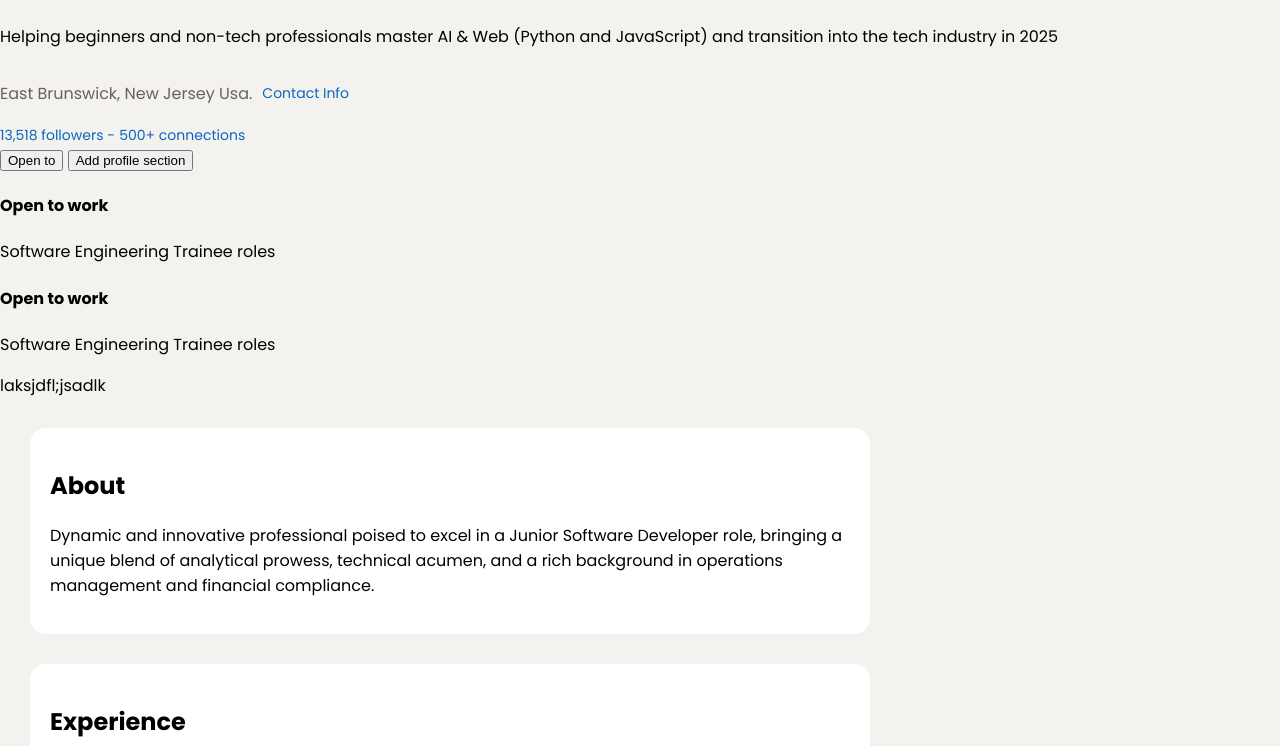
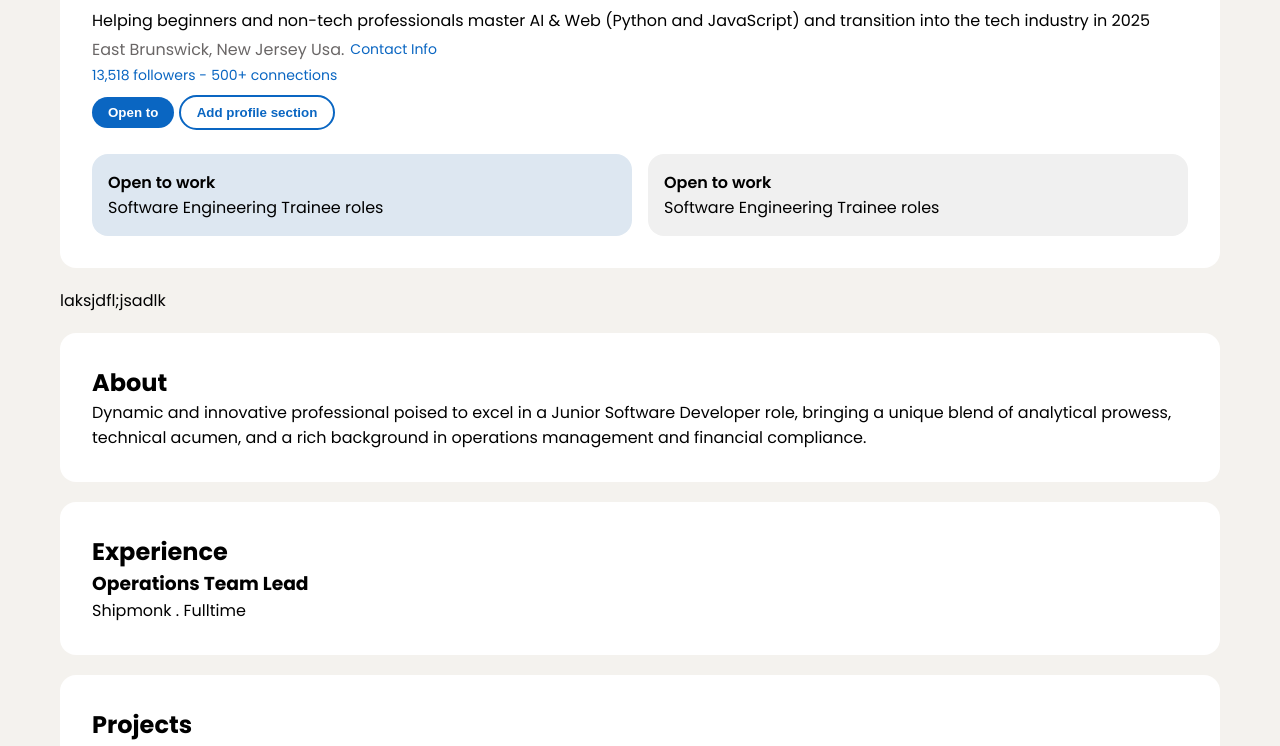
Before and after one commit to mianraheel85/personal-profile, a plain HTML site: page index.html in a window 1280 px wide. Shown: the part 83-829 px from the top of the page. Drawn offline with Linux system fonts and the light colour scheme.

Commit message:
Organize css classes and apply DRY principle

```diff
--- a/style.css
+++ b/style.css
@@ -1,93 +1,135 @@
+* {
+  box-sizing: border-box;
+  padding: 0;
+  margin: 0;
+  list-style: none;
+  text-decoration: none;
+}
+
 body {
-
-    margin: 0;
-    padding: 0;
-    background-color: #F4F2EE;
+  background-color: #f4f2ee;
   font-family: Poppins;
 }
 
-/* .container {
-    background-color:#FFFFFF ;
-    padding: 15px;
-} */
+.container {
+  max-width: 1200px;
+  margin: 0 auto;
+  padding: 0 20px;
+}
 
-.profile-name, .location {
+.section {
+  background-color: #ffffff;
+  border-radius: 16px;
+  margin: 20px 0;
+  padding: 32px;
+}
+
+.main-heading {
+  font-size: 24px;
+  font-weight: 600;
+  color: #000;
+}
+
+.py-8 {
+  padding-top: 8px;
+  padding-bottom: 8px;
+}
+
+.px-16 {
+  padding-left: 16px;
+  padding-right: 16px;
+}
+
+.profile-name,
+.location {
   display: flex;
-    gap: 10px;
   align-items: center;
-
+  gap: 6px;
 }
 
 .city {
   color: #07000099;
 }
 
-.heading  {
+.heading {
   font-size: 16px;
+}
 
-
-}
 span {
-    color: #0A66C2;
+  color: #0a66c2;
   font-size: 14px;
 }
 
-.btn-1 {
-    font-size: 16px;
-    color: white;
-    background-color: #0A66C2;
-    border: none;
-    border-radius:40px;
-    padding: 5px;
+.button {
   cursor: pointer;
+  font-weight: 600;
+  border-radius: 40px;
 }
 
-.btn-2 {
-    font-size: 16px;
-    border-radius:40px;
-    padding: 5px;
-    color: #0A66C2;
-    border: 2px solid #0A66C2;
-    background-color: #FFFFFF;
-    cursor: pointer;
+.primary-button {
+  background-color: #0a66c2;
+  color: white;
+  border: none;
 }
 
-
-
-h4{
-    font-weight: bold;
-}
-.columns {
-    display: flex;
-    gap: 10px;
-    padding: 5px;
-
+.secondary-button {
+  background-color: #ffffff;
+  color: #0a66c2;
+  border: 2px solid #0a66c2;
 }
 
-/* repeat code */
-
-.column1 {
-    background-color:#DDE7F1;
-    border-radius: 16px;
-    padding: 5px 10px;
-    width: 100%;
-
-}
-.column2 {
-    background-color:#F0F0F0;
-    border-radius: 16px;
-    padding: 5px 10px;
-    width: 100%;
-
-
+.column-title {
+  font-weight: 600;
 }
 
-section {
+.d-flex {
+  display: flex;
+}
 
-    background-color:#FFFFFF;
+.items-center {
+  align-items: center;
+}
+
+.gap-16 {
+  gap: 16px;
+}
+
+.grow-1 {
+  flex: 1;
+}
+
+.bg-lightgray {
+  background-color: #dde7f1;
+}
+
+.bg-white {
+  background-color: #f0f0f0;
+}
+
+.br-16 {
   border-radius: 16px;
-    margin: 30px;
-    padding: 20px;
-    width: 800px;
-    height: auto; /* figma height 350px */
 }
+
+.p-16 {
+  padding: 16px;
+}
+
+.mb-4 {
+  margin-bottom: 4px;
+}
+
+.mb-8 {
+  margin-bottom: 8px;
+}
+
+.mb-16 {
+  margin-bottom: 16px;
+}
+
+.mb-24 {
+  margin-bottom: 24px;
+}
+
+.w-full {
+  width: 100%;
+}
```
Lines whose indentation alone changed are shown as unchanged.
